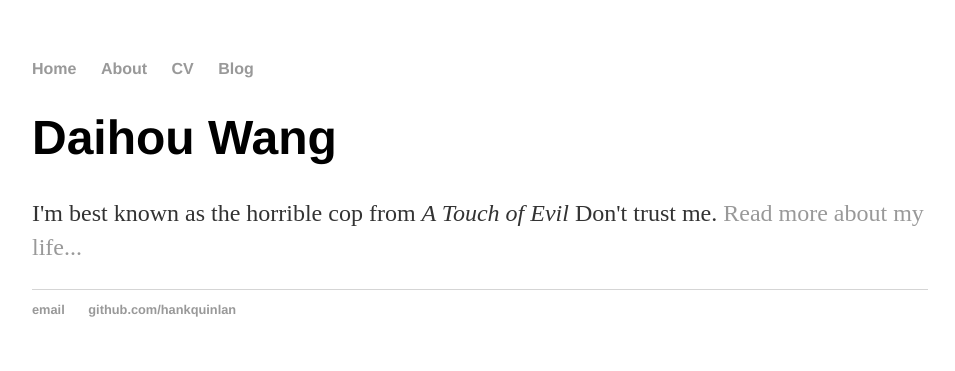
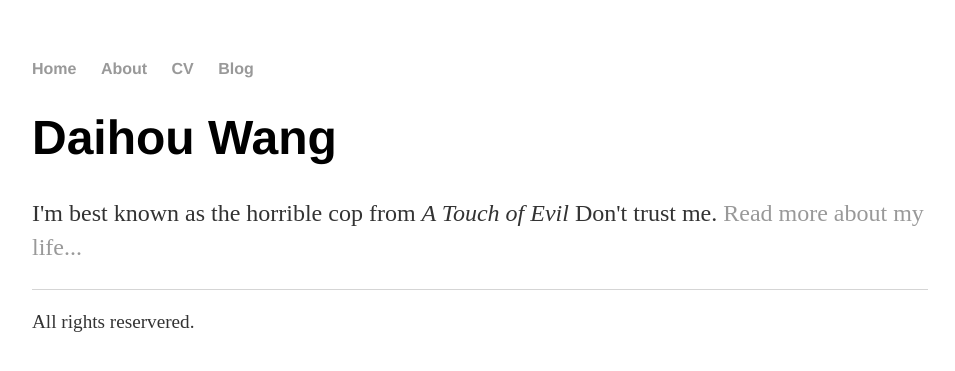
Before and after one commit to Deb25/Deb25.github.io, a Jekyll site: the page index.html, which Jekyll copies as it is, in a window 1280 px wide. Shown: the top 371 px of the page, without its empty margins (160-1115 px from the left). Built offline with Jekyll 4.4.1, drawn with Linux system fonts in a browser that asks for light colours.

Commit message:
Update index.html

```diff
--- a/index.html
+++ b/index.html
@@ -22,10 +22,7 @@
     		</div><!-- /.blurb -->
 		</div><!-- /.container -->
 		<footer>
-    		<ul>
-        		<li><a href="mailto:hankquinlanhub@gmail.com">email</a></li>
-        		<li><a href="https://github.com/hankquinlan">github.com/hankquinlan</a></li>
-			</ul>
+    		<p>All rights reservered.</p>
 		</footer>
 	</body>
 </html>
```
